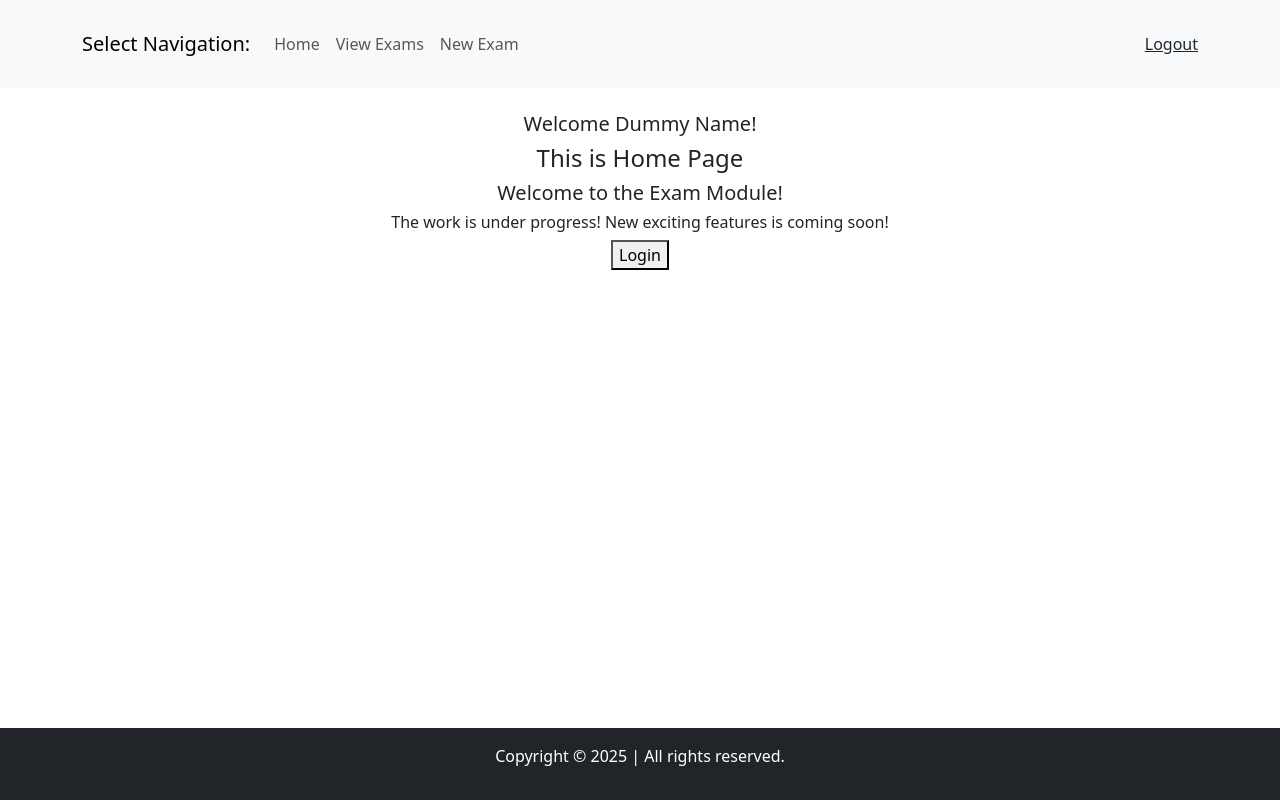
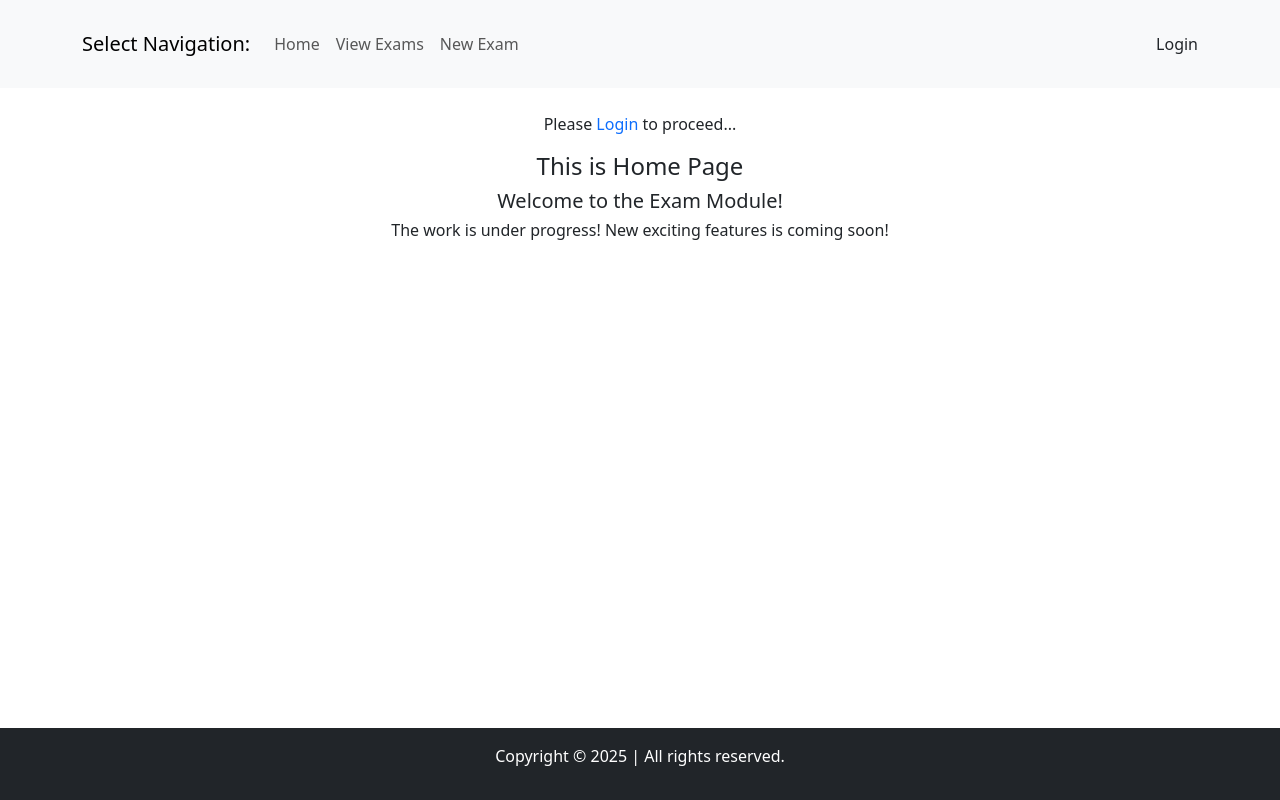
Before and after one commit to jozimqureshi/lms, a React (Vite) app in the folder client/: page / in a window 1280 px wide. Built offline with nearby package versions, Linux system fonts and the light colour scheme.

Commit message:
Done Login/Logout using reusable custom hook in Navbar and Welcome

```diff
--- a/client/src/components/Home.jsx
+++ b/client/src/components/Home.jsx
@@ -1,6 +1,5 @@
 import React from "react";
 import { Link } from "react-router-dom";
-import Login from "./LoginButton";
 
 const Home = (props) => {
   return (
@@ -12,7 +11,6 @@ const Home = (props) => {
           <h6>
             The work is under progress! New exciting features is coming soon!
           </h6>
-          <Login /> {/* Slicing */}
         </div>
       </div>
     </>
--- a/client/src/components/Login.jsx
+++ b/client/src/components/Login.jsx
@@ -1,20 +1,15 @@
-import React, { useContext } from "react";
-import { useNavigate } from "react-router-dom";
+import React from "react";
 
-import { mockCredential as provision, loginHandler } from "../services/login.js";
-import { AuthContext } from "../context/AuthContext.jsx";
+import { useLogin } from '../hooks/useLogin';
 
 const Login = () => {
-  const navigate = useNavigate();
-  const { setIsLoggedIn } = useContext(AuthContext);
+
+  const { performLogin } = useLogin();
 
   return (
     <>
-      <a className="nav-link link-underline link-underline-hover cursor-pointer"
-        onClick={() => {
-          loginHandler(provision(), navigate);
-          setIsLoggedIn(true); // It's same as literal vs premitive variable - setIsLoggedIn() is the reference of actual object created within AuthContext.
-        }}>
+      <a className="nav-link link-underline-none link-underline-hover cursor-pointer"
+        onClick={performLogin}>
         Login
       </a>
     </>
--- a/client/src/components/LoginButton.jsx
+++ b/client/src/components/LoginButton.jsx
@@ -1,30 +1,19 @@
 import React from "react";
-import { useNavigate } from "react-router-dom";
 
-import { mockCredential as provision, loginHandler } from "../services/login.js";
+import { useLogin } from '../hooks/useLogin';
 
-const Login = () => {
-  const navigate = useNavigate();
+const LoginButton = () => {
+  const { performLogin } = useLogin();
 
   return (
     <>
       <div className="row d-flex justify-content-center">
         <div className="col-7 text-center">
-          <form name="frmLogin" className="frmLogin" id="frmLogin">
-            <button
-              type="button"
-              name="btnLogin"
-              className="btnLogin"
-              id="btnLogin"
-              onClick={() => loginHandler(provision(), navigate)}
-            >
-              Login
-            </button>
-          </form>
+          <p>Please <a className="link-underline-none link-underline-hover cursor-pointer" onClick={performLogin}>Login</a> to proceed...</p>
         </div>
       </div>
     </>
   );
 };
 
-export default Login;
+export default LoginButton;
--- a/client/src/components/LoginPanel.jsx
+++ b/client/src/components/LoginPanel.jsx
@@ -7,7 +7,9 @@ import { AuthContext } from "../context/AuthContext";
 const ToggleLogin = () => {
   const { isLoggedIn } = useContext(AuthContext); // Calling Context - { } is the object destructuring
 
-  return <>{isLoggedIn ? <Login /> : <Logout />}</>;
+  // console.log("Logged In:", isLoggedIn);
+
+  return <>{isLoggedIn ? <Logout /> : <Login />}</>;
 };
 
 export default ToggleLogin;
--- a/client/src/components/Logout.jsx
+++ b/client/src/components/Logout.jsx
@@ -10,7 +10,7 @@ const Logout = () => {
 
   return (
     <>
-      <a className="nav-link link-underline link-underline-hover cursor-pointer"
+      <a className="nav-link link-underline-none link-underline-hover cursor-pointer"
         onClick={(e) => {
           logoutHandler(e, navigate);
           setIsLoggedIn(false);
--- a/client/src/components/Welcome.jsx
+++ b/client/src/components/Welcome.jsx
@@ -1,4 +1,7 @@
-import React from "react";
+import React, { useContext } from "react";
+
+import LoginButton from "./LoginButton";
+import { AuthContext } from '../context/AuthContext';
 
 // Logic for: Get Teeacher Name...
 const teacher = {
@@ -6,11 +9,13 @@ const teacher = {
 };
 
 const Welcome = () => {
+  const { isLoggedIn } = useContext(AuthContext);
+
   return (
     <>
       <div className="row d-flex justify-content-center">
         <div className="col-7 text-center">
-          <h5>Welcome {teacher.name}!</h5>
+          {!isLoggedIn ? <LoginButton /> : <h5>Welcome {teacher.name}!</h5> /* Slicing */}
         </div>
       </div>
     </>
--- /dev/null
+++ b/client/src/hooks/useLogin.js
@@ -0,0 +1,23 @@
+// Custom Hook to reuse Login Funcionality.
+// Use .js extension for non-component js files.
+import React, { useContext } from "react";
+import { useNavigate } from "react-router-dom";
+
+import { mockCredential as provision, loginHandler } from "../services/login.js";
+import { AuthContext } from "../context/AuthContext.jsx";
+
+export const useLogin = () => {
+    const navigate = useNavigate();
+    const { setIsLoggedIn } = useContext(AuthContext);
+
+    const performLogin = () => {
+        loginHandler(provision(), navigate);
+        setIsLoggedIn(true); // It's same as literal vs premitive variable
+        // setIsLoggedIn() is the reference of actual object created within AuthContext.
+        // The above wording is written by myself for example purpose but actually:
+        // setIsLoggedIn(true) updates the actual shared Context state.
+        // It's not just a local variable — it reflects globally, and all components consuming AuthContext update accordingly.
+    }
+
+    return { performLogin }; // same as { performLogin : performLogin }
+}
```
